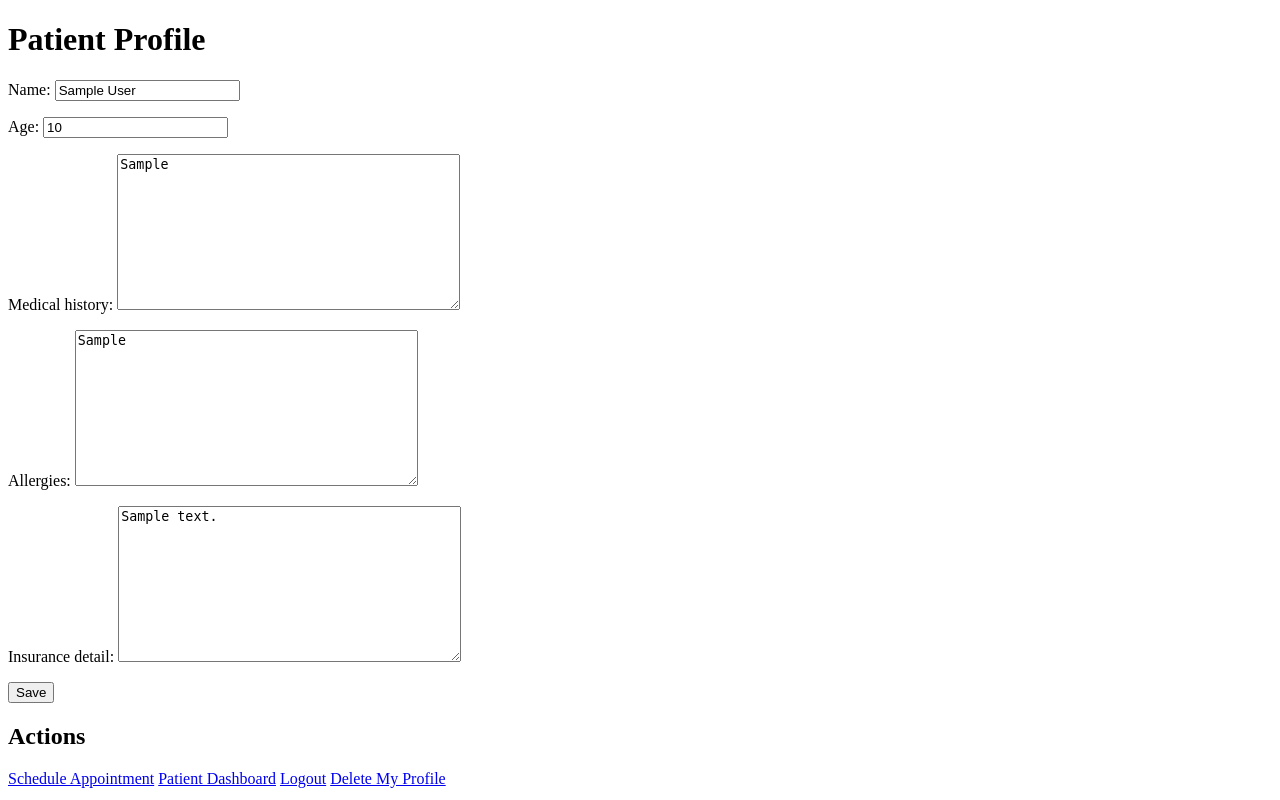
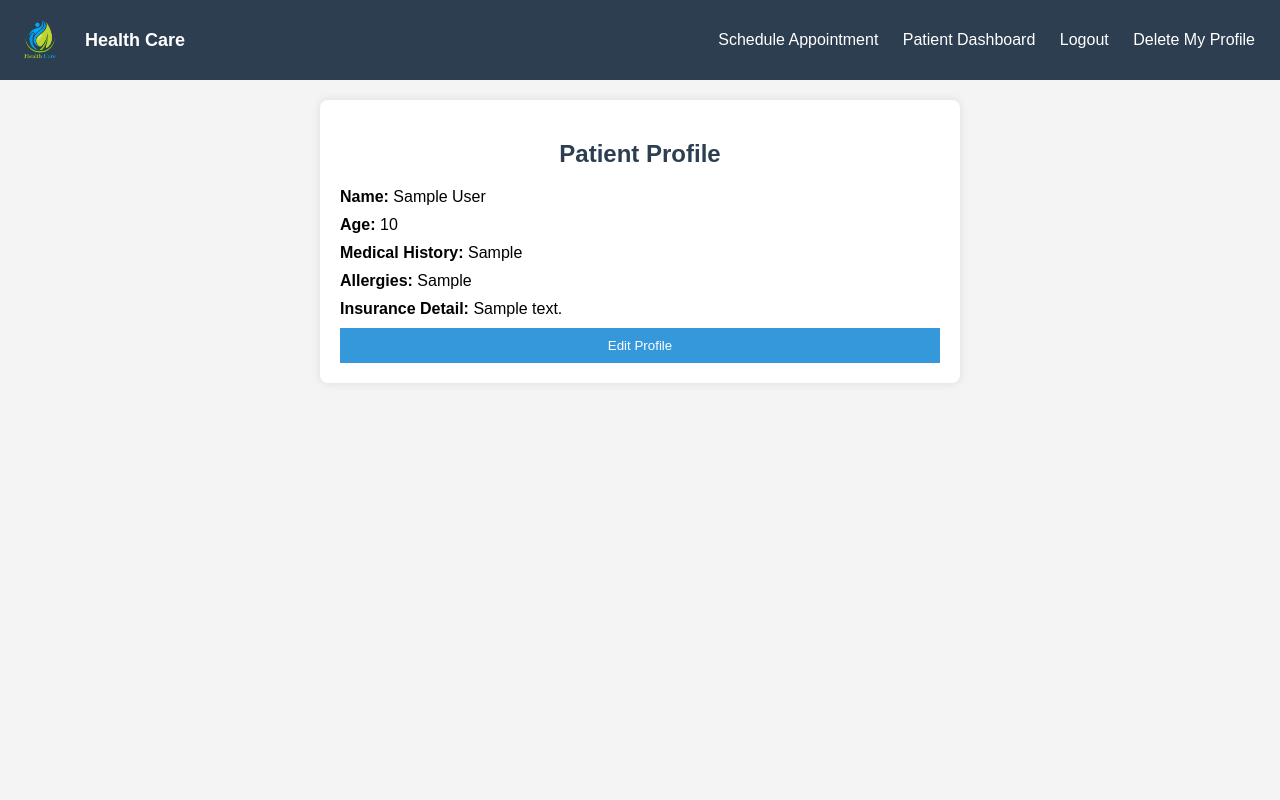
Before and after one commit to AlomariKa/HMS, a Django app: page /patient_profile/ in a window 1280 px wide. Run offline with Django 5.2, Linux system fonts and the light colour scheme; a user stored in the database is signed in; tables that the repository leaves empty hold one stand-in row (values such as "Sample post").

Commit message:
Patient create profile and profile front end

```diff
--- /dev/null
+++ b/accounts/static/css/patient_profile.css
@@ -0,0 +1,126 @@
+/* General Styling */
+body {
+    font-family: Arial, sans-serif;
+    background-color: #f4f4f4;
+    margin: 0;
+    padding: 0;
+}
+
+/* Navbar Styling */
+.navbar {
+    display: flex;
+    justify-content: space-between;
+    align-items: center;
+    background-color: #2C3E50;
+    padding: 15px;
+    color: white;
+}
+
+.navbar .logo img {
+    max-height: 50px;
+    margin-right: 10px;
+}
+
+.navbar nav a {
+    color: white;
+    text-decoration: none;
+    margin: 0 10px;
+}
+
+.navbar nav a:hover {
+    text-decoration: underline;
+}
+
+/* Profile Section */
+.profile-content {
+    background: white;
+    padding: 20px;
+    max-width: 600px;
+    margin: 20px auto;
+    border-radius: 8px;
+    box-shadow: 0px 0px 10px rgba(0, 0, 0, 0.1);
+}
+
+.profile-content h2 {
+    color: #2C3E50;
+    text-align: center;
+}
+
+/* Profile Details */
+.profile-details p {
+    font-size: 16px;
+    margin: 10px 0;
+}
+
+/* Edit Button */
+#edit-btn {
+    display: block;
+    background-color: #3498DB;
+    color: white;
+    border: none;
+    padding: 10px;
+    width: 100%;
+    text-align: center;
+    cursor: pointer;
+    margin-top: 10px;
+}
+
+#edit-btn:hover {
+    background-color: #2980B9;
+}
+
+/* Edit Form */
+#edit-form {
+    margin-top: 20px;
+    padding: 10px;
+    display: none;
+    background: #ecf0f1;
+    border-radius: 5px;
+}
+
+.form-group {
+    margin-bottom: 10px;
+}
+
+.form-group label {
+    font-weight: bold;
+}
+
+.form-group input,
+.form-group textarea {
+    width: 100%;
+    padding: 8px;
+    margin-top: 5px;
+    border: 1px solid #ccc;
+    border-radius: 4px;
+}
+
+button[type="submit"] {
+    background-color: #2ECC71;
+    color: white;
+    padding: 10px;
+    border: none;
+    width: 100%;
+    cursor: pointer;
+    border-radius: 5px;
+}
+
+button[type="submit"]:hover {
+    background-color: #27AE60;
+}
+
+.logo {
+    display: flex;
+    align-items: center; /* Align items vertically */
+    gap: 10px; /* Add space between logo and text */
+}
+
+.logo img {
+    width: 50px; /* Keep image size consistent */
+    height: auto; /* Maintain aspect ratio */
+}
+
+.logo span {
+    font-weight: 600; /* Match the navbar text style */
+    font-size: 18px; /* Adjust font size if necessary */
+}
--- a/accounts/templates/Profiles/patient_profile.html
+++ b/accounts/templates/Profiles/patient_profile.html
@@ -1,23 +1,71 @@
-<!-- templates/Classes/patient_profile.html -->
-
 <!DOCTYPE html>
 <html lang="en">
 <head>
     <meta charset="UTF-8">
+    <meta name="viewport" content="width=device-width, initial-scale=1.0">
     <title>Patient Profile</title>
+    {% load static %}
+    <link rel="stylesheet" href="{% static 'css/patient_profile.css' %}">
 </head>
 <body>
-    <h1>Patient Profile</h1>
-    <form method="post">
-        {% csrf_token %}
-        {{ form.as_p }}
-        <button type="submit">Save</button>
-    </form>
-    <h2>Actions</h2>
-    <a href="{% url 'accounts:schedule_appointment' %}">Schedule Appointment</a>
-    <a href="{% url 'accounts:patient_dashboard' %}">Patient Dashboard</a>
-    <a href="{% url 'accounts:logout' %}">Logout</a>
-<a href="{% url 'accounts:delete_profile' %}" class="btn btn-danger">Delete My Profile</a>
+<div class="dashboard-container">
+    <div class="navbar">
+        <div class="logo">
+            <img src="{% static 'images/logo.png' %}" alt="Health Care Logo">
+            <span>Health Care</span>
+        </div>
+         <nav>
+            <a href="/appointments/schedule/">Schedule Appointment</a>
+            <a href="/appointments/patient_dashboard/">Patient Dashboard</a>
+             <a href="/logout/">Logout</a>
+             <a href="/delete_profile/">Delete My Profile</a>
+        </nav>
 
+    </div>
+
+    <div class="profile-content">
+        <h2>Patient Profile</h2>
+        <div class="profile-details">
+            <p><strong>Name:</strong> {{ form.name.value }}</p>
+            <p><strong>Age:</strong> {{ form.age.value }}</p>
+            <p><strong>Medical History:</strong> {{ form.medical_history.value }}</p>
+            <p><strong>Allergies:</strong> {{ form.allergies.value }}</p>
+            <p><strong>Insurance Detail:</strong> {{ form.insurance_detail.value }}</p>
+        </div>
+        <button id="edit-btn">Edit Profile</button>
+        <div id="edit-form" style="display:none;">
+            <form method="post">
+                {% csrf_token %}
+                <div class="form-group">
+                    <label for="name">Name:</label>
+                    {{ form.name }}
+                </div>
+                <div class="form-group">
+                    <label for="age">Age:</label>
+                    {{ form.age }}
+                </div>
+                <div class="form-group">
+                    <label for="medical_history">Medical History:</label>
+                    {{ form.medical_history }}
+                </div>
+                <div class="form-group">
+                    <label for="allergies">Allergies:</label>
+                    {{ form.allergies }}
+                </div>
+                <div class="form-group">
+                    <label for="insurance_detail">Insurance Detail:</label>
+                    {{ form.insurance_detail }}
+                </div>
+                <button type="submit">Save</button>
+            </form>
+        </div>
+    </div>
+</div>
+<script>
+    document.getElementById("edit-btn").onclick = function () {
+        const form = document.getElementById("edit-form");
+        form.style.display = form.style.display === "none" ? "block" : "none";
+    };
+</script>
 </body>
 </html>
```
Also changed, not shown: accounts/static/css/patient_create_profile.css (added, +63 -0 lines), accounts/static/css/patient_dashboard.css (deleted, +0 -77 lines), accounts/templates/CreateProfiles/create_patient_profile.html (+33 -8 lines).
